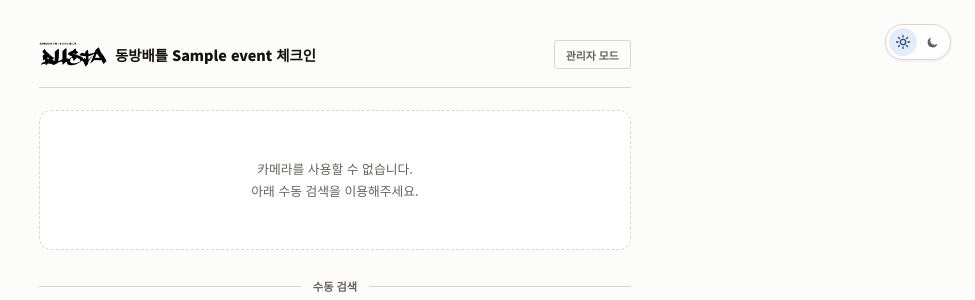
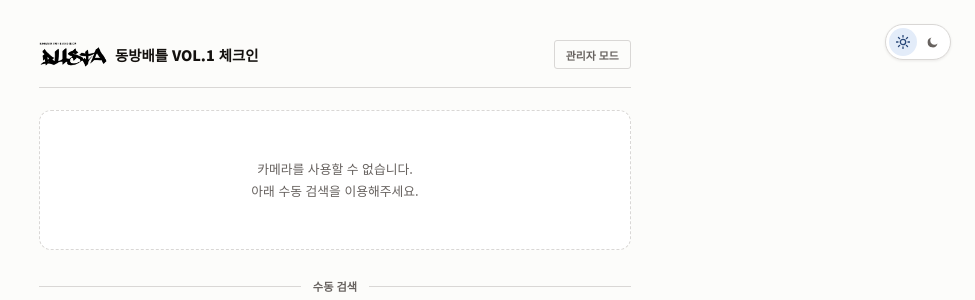
Before and after one commit to dedunkel/dongbang-checkin-django, a Django app: page /checkin/ in a window 1280 px wide. Shown: the top 300 px of the page, without its empty margins (305-1280 px from the left). Run offline with Django 5.2, Linux system fonts and the light colour scheme; a user stored in the database is signed in; tables that the repository leaves empty hold one stand-in row (values such as "Sample post"); some libraries are stand-ins or nearby versions.

Commit message:
fix: 체크인 화면 상단 제목에서 "동방배틀" 중복 표시 수정
"동방배틀" + event.name + " 체크인"으로 이어 붙였는데, Event.name 자체가
이미 "동방배틀 vol.33"처럼 "동방배틀"을 포함한 값이라 "동방배틀 동방배틀
vol.33 체크인"으로 겹쳐 보였다. QR/수동검색 확인 화면 등 다른 곳과 동일하게
event.volume만 가져와 "동방배틀 VOL.33 체크인" 형식으로 조립하도록 고쳤다.

Co-Authored-By: Claude Sonnet 5 <noreply@anthropic.com>

```diff
--- a/checkin/templates/checkin/checkin.html
+++ b/checkin/templates/checkin/checkin.html
@@ -5,7 +5,7 @@
 <div class="topbar">
   <div class="brand">
     <img src="{% static 'checkin/logo.png' %}" alt="로고" />
-    <span class="title" style="color:var(--text); letter-spacing:normal;">동방배틀{% if event %} {{ event.name }}{% endif %} 체크인</span>
+    <span class="title" style="color:var(--text); letter-spacing:normal;">동방배틀{% if event %} VOL.{{ event.volume }}{% endif %} 체크인</span>
   </div>
   <span class="pill">관리자 모드</span>
 </div>
```
